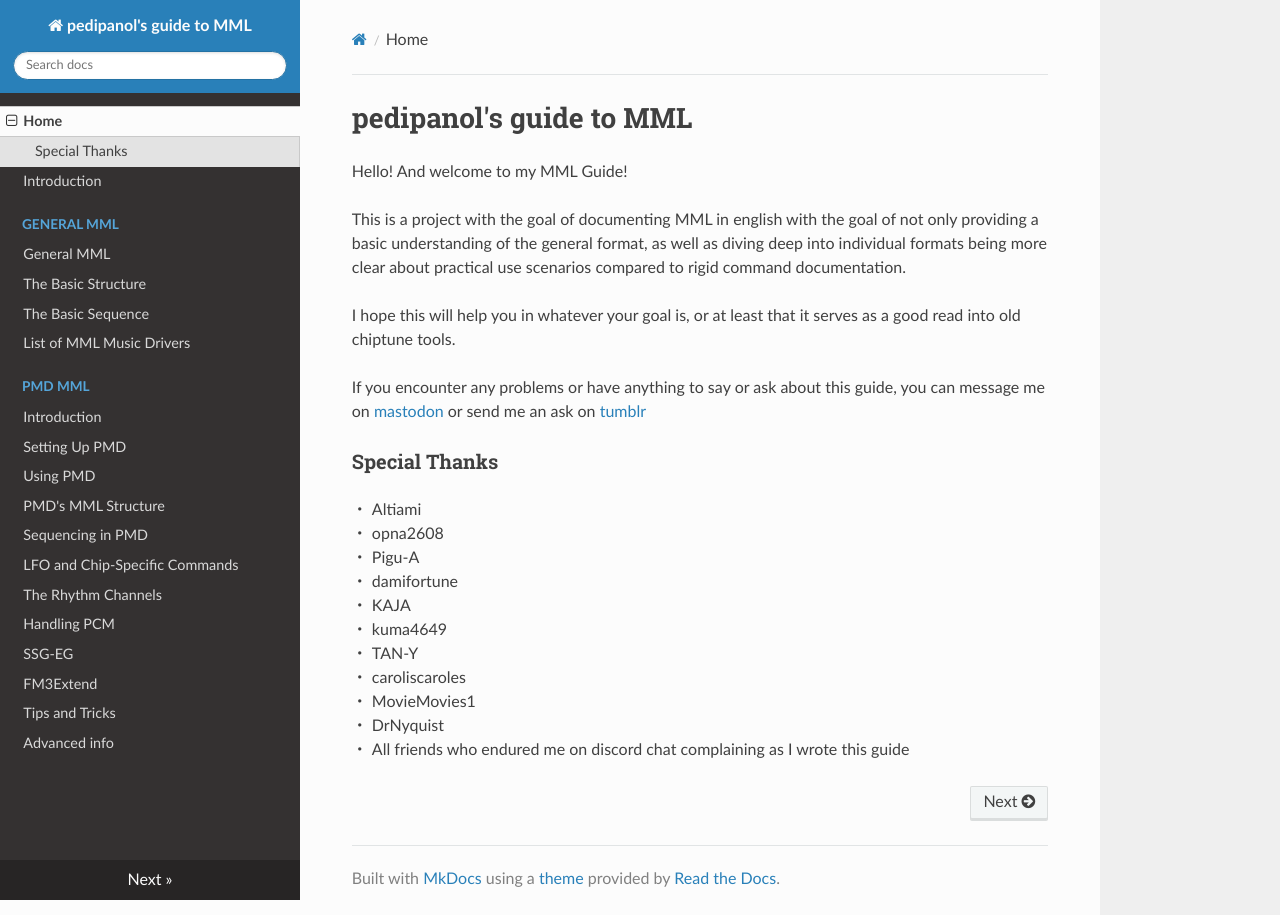
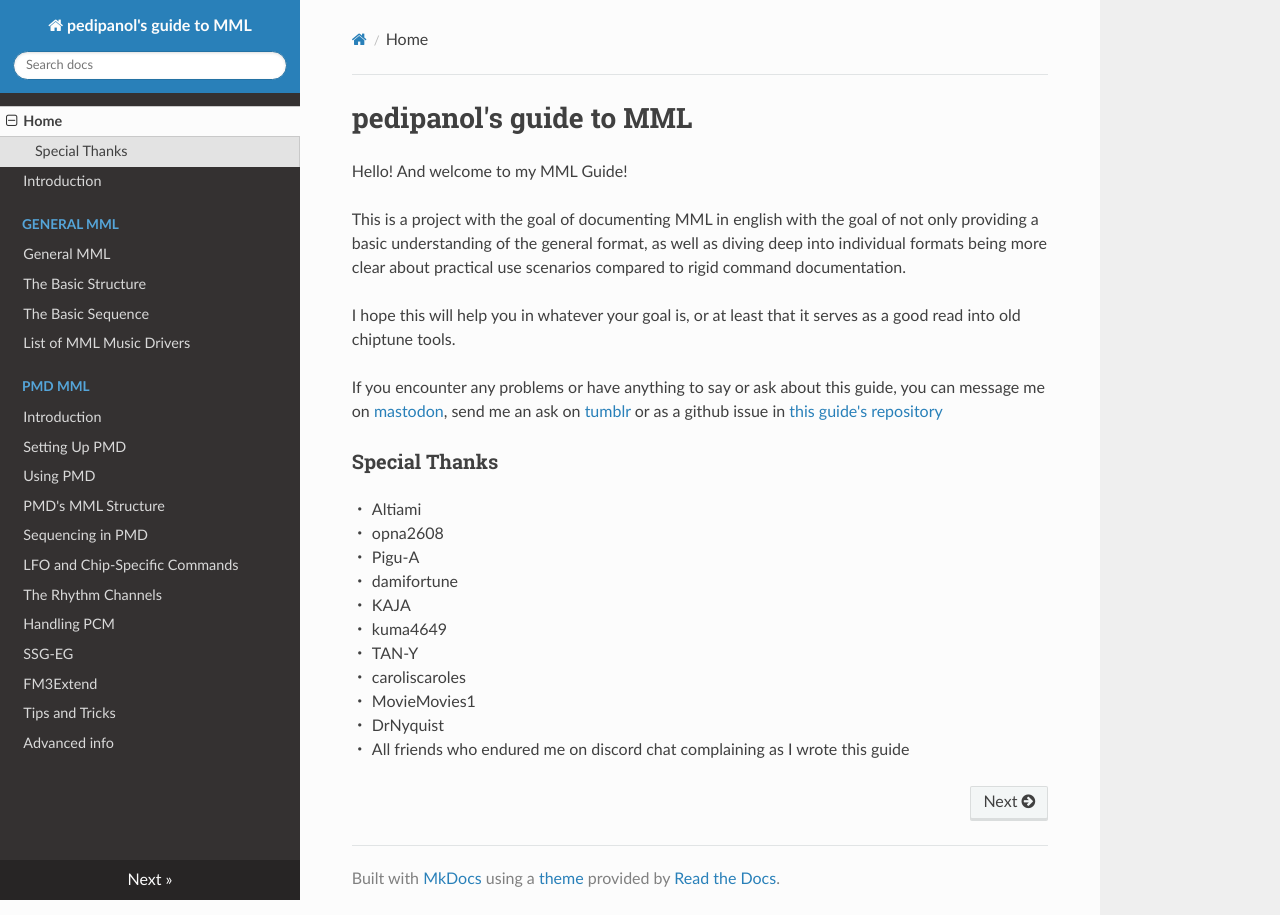
Before and after one commit to pedipanol/mml-guide, an MkDocs documentation site: the page built from docs/index.md, in a window 1280 px wide. Built offline with MkDocs 1.6.1, drawn with Linux system fonts in a browser that asks for light colours.

Commit message:
Update index.md

```diff
--- a/docs/index.md
+++ b/docs/index.md
@@ -6,7 +6,7 @@ This is a project with the goal of documenting MML in english with the goal of n
 
 I hope this will help you in whatever your goal is, or at least that it serves as a good read into old chiptune tools.
 
-If you encounter any problems or have anything to say or ask about this guide, you can message me on [mastodon](https://mastodon.social/@pedipanol) or send me an ask on [tumblr](https://www.tumblr.com/pedipanol)
+If you encounter any problems or have anything to say or ask about this guide, you can message me on [mastodon](https://mastodon.social/@pedipanol), send me an ask on [tumblr](https://www.tumblr.com/pedipanol) or as a github issue in [this guide's repository](https://github.com/pedipanol/mml-guide)
 
 ### Special Thanks
  ・ Altiami
```
